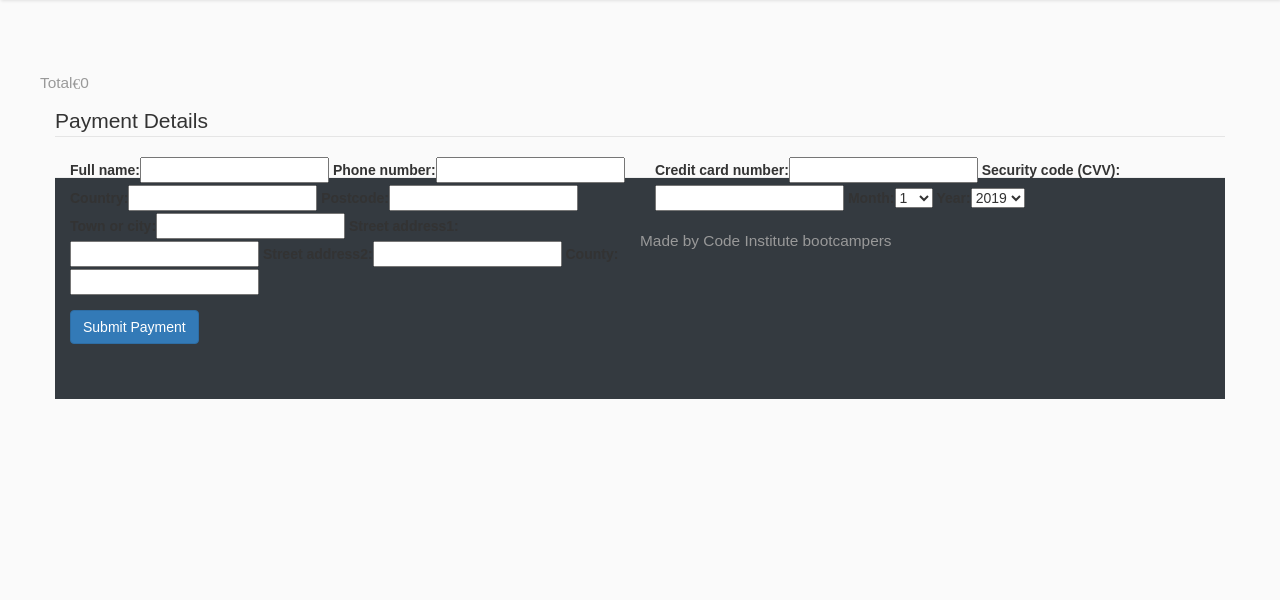
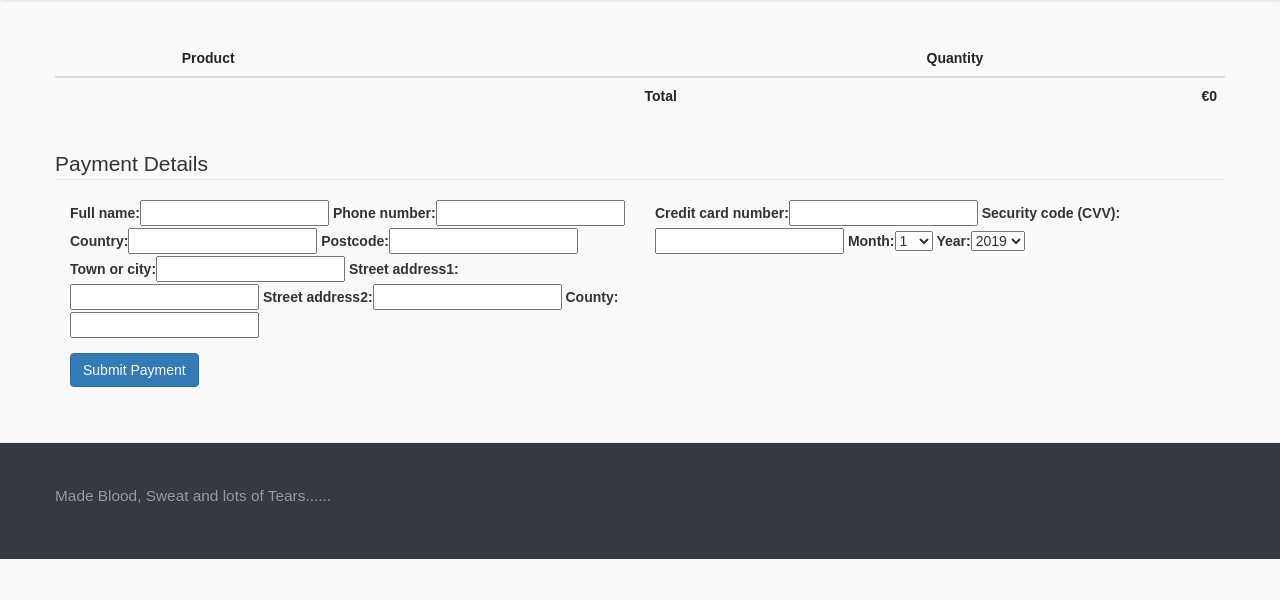
Before and after one commit to pauldardis/milestone4, a Django app: page /checkout/ in a window 1280 px wide. Shown: the part 200-800 px from the top of the page. Run offline with Django 3.2, Linux system fonts and the light colour scheme; a user stored in the database is signed in; grey boxes labelled with a size stand in for pictures from a placeholder-image service; some libraries are stand-ins or nearby versions; some web fonts are replaced.

Commit message:
styling on checkout page for products

```diff
--- a/checkout/templates/checkout.html
+++ b/checkout/templates/checkout.html
@@ -13,29 +13,52 @@
 {% endblock %}
 
 {% block content %}
-<div class="row row-flex">
-    {% for item in cart_items %}
-    <div class="col-lg-4 col-md-6 mb-4">
-        <div class=" card h-100">
-            <div class="product card-img-top" style="background-image: url('{{ MEDIA_URL }}{{ item.product.image1 }}')"></div>
-            <div class="card-body">
-                <h4 class="card-title text-center">{{ item.product.name }}</h4>
-                <h5 class= "text-center">Unit Price €{{ item.product.price }}</h5>
-                <h5 class= "text-center">Quantity {{item.quantity}}</h5>
-            </div>
-            <div class="card-footer">
+
+<div class="container mb-4">
+    <div class="row">
+        <div class="col-12">
+            <div class="table-responsive">
+                <table class="table table-striped">
+                    <thead>
+                        <tr>
+                            <th scope="col"> </th>
+                            <th scope="col">Product</th>
+                            <th scope="col" class="text-center">Quantity</th>
+                        </tr>
+                    </thead>
+                    <tbody>
+                        {% for item in cart_items %}
+                        <tr>
+                            <td><div class="product card-img-top" style="background-image: url('{{ MEDIA_URL }}{{ item.product.image1 }}')"></div></td>
+                            <td class="align-middle">{{ item.product.name }}</td>
+                             {% csrf_token %}
+                             <td class="align-middle text-center">{{item.quantity}}</td>
+                         {% endfor %}
+                         <tr>
+                            <td></td>
+                            <td class="text-right"><strong>Total</strong></td>
+                            <td class="text-right"><strong>€{{ total }}</strong></td>
+                        </tr>
+                    </tbody>
+                </table>
             </div>
         </div>
-    </div>
+     </div>
+</div>
 
 
 
-    {% endfor %}
-</div>
+
+
+
+
+
+
+<!--
 <div class="row">
     <p>Total</p>
     <p><span class="glyphicon glyphicon-euro" aria-hidden="true"></span>{{ total }}</p>
-</div>
+</div> -->
 
 <form role="form" method="post" id="payment-form" action="{% url 'checkout' %}">
     <legend>Payment Details</legend>
@@ -57,4 +80,6 @@
         <input class=" btn btn-primary" id="submit_payment_btn" name="commit" type="submit" value="Submit Payment">
     </div>
 </form>
+</div>
+
 {% endblock %}
--- a/cycleology/settings.py
+++ b/cycleology/settings.py
@@ -11,7 +11,7 @@
 """
 
 import os
-# import env
+import env
 import dj_database_url
 
 # Build paths inside the project like this: os.path.join(BASE_DIR, ...)
--- a/templates/base.html
+++ b/templates/base.html
@@ -192,7 +192,7 @@
       {% block content %} {% endblock %}
       <footer>
          <div class="container">
-            <p>Made by Code Institute bootcampers</p>
+            <p>Made Blood, Sweat and lots of Tears......</p>
          </div>
       </footer>
       <!-- jQuery CDN - Slim version (=without AJAX) -->
```
